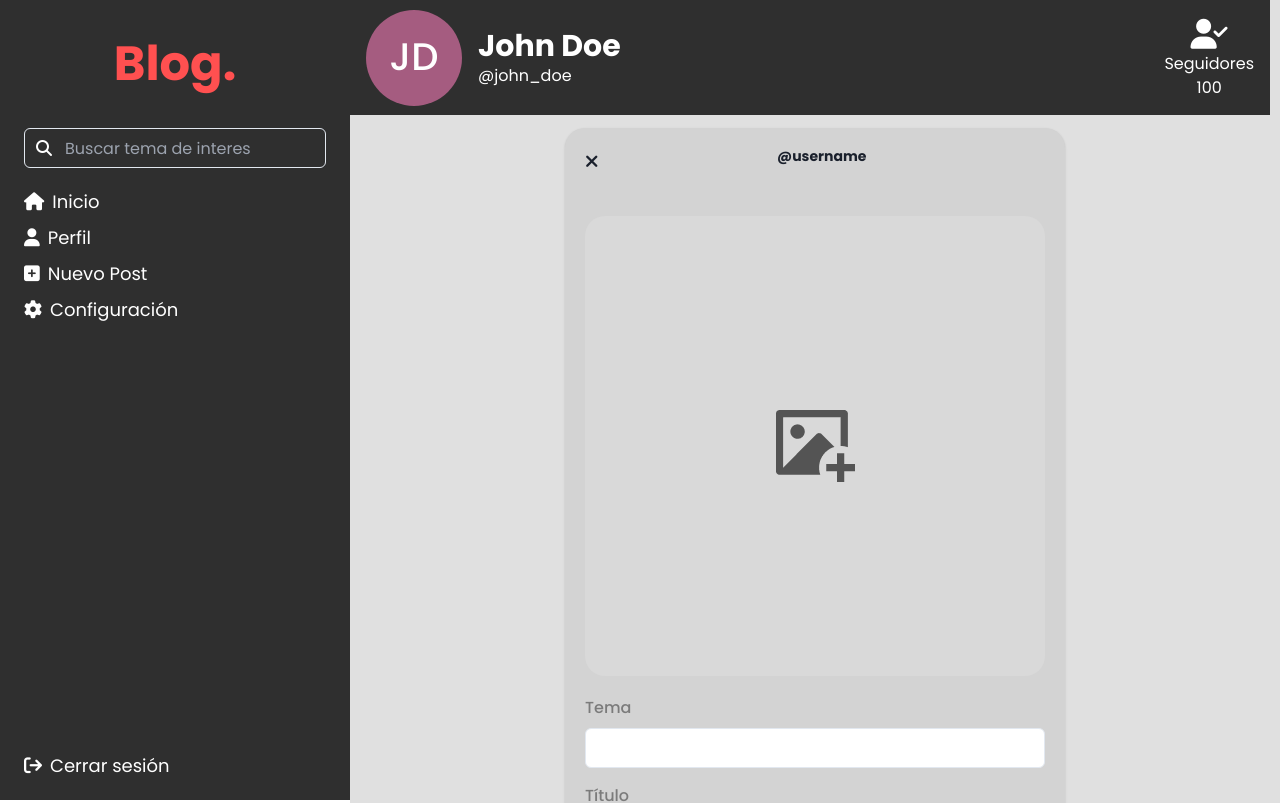
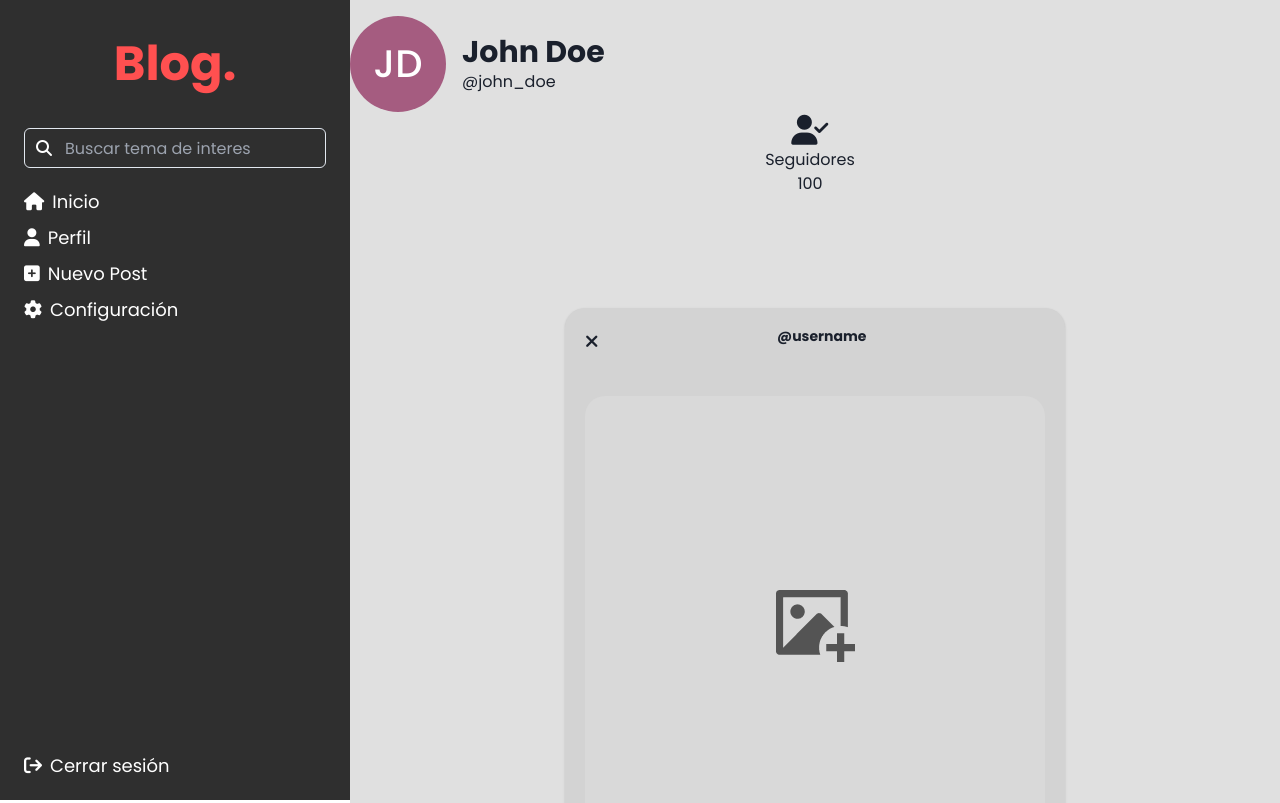
Before and after one commit to moises-herrera/blog-frontend, a React (Vite) app: page /profile in a window 1280 px wide. Shown: the top 803 px of the page. Built offline with nearby package versions, Linux system fonts and the light colour scheme.

Commit message:
refactor: post form image field

```diff
--- a/src/feed/components/PostForm.tsx
+++ b/src/feed/components/PostForm.tsx
@@ -11,8 +11,15 @@ import {
   Textarea,
 } from '@chakra-ui/react';
 import { PostCardContainer } from '.';
+import { useRef } from 'react';
 
 export const PostForm = () => {
+  const profileImageInputRef = useRef<HTMLInputElement | null>(null);
+
+  const onUploadImage = (): void => {
+    profileImageInputRef.current?.click();
+  };
+
   return (
     <PostCardContainer>
       <CardHeader display="flex items-center">
@@ -30,7 +37,10 @@ export const PostForm = () => {
             alt="Post image"
             fallbackSrc="src/assets/images/upload-image.png"
             borderRadius={20}
+            onClick={onUploadImage}
+            cursor="pointer"
           />
+          <Input className="hidden" type="file" ref={profileImageInputRef} />
         </Box>
 
         <form className="flex flex-col gap-4">
--- a/src/profile/components/ProfileHeader.tsx
+++ b/src/profile/components/ProfileHeader.tsx
@@ -2,7 +2,7 @@ import { Avatar, Heading, Text } from '@chakra-ui/react';
 
 export const ProfileHeader = () => {
   return (
-    <header className="fixed z-40 top-0 profile-header bg-primary-500 text-white flex h-[115px] justify-between items-center p-4">
+    <header className="profile-header w-full lg:profile-header-desktop">
       <div className="flex items-center gap-4">
         <Avatar size="xl" name="John Doe" src="" />
         <div className="flex flex-col">
```
